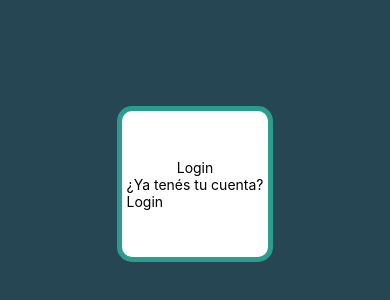
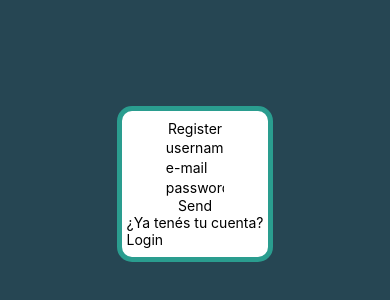
Before and after one commit to MartinaVanderusten/ProyectoReactNative, a React Native app: screen /Register in a window 390 px wide. Shown: the part 238-538 px from the top of the page. Built offline with nearby package versions, Linux system fonts and the light colour scheme; no server answers.

Commit message:
Login + Register funciones

```diff
--- a/src/navigation/StackNavigation.js
+++ b/src/navigation/StackNavigation.js
@@ -2,7 +2,7 @@
 import React, {Component} from 'react'
 import { NavigationContainer } from "@react-navigation/native";
 import { createNativeStackNavigator } from "@react-navigation/native-stack";
-import { auth } from '../firebase/config';
+import { auth, db } from '../firebase/config';
 
 //Componentes propios
 import Login from '../screens/Login/index'
@@ -17,21 +17,46 @@ class StackNavigation extends Component{
     constructor(props){
         super(props)
         this.state = {
-            loggedIn: false,
+            logedIn: false,
+            logError:undefined,
         }
     }
 
-    componentDidMount(){
+/*     componentDidMount(){
         auth.onAuthStateChanged(user => {
             if(user){
-                this.setState({loggedIn: true})
+                this.setState({logedIn: true})
             }
+        })
+    } */
+
+    signUp(username, email, password){
+        auth.createUserWithEmailAndPassword(email, password)
+        .then(() => db.collection('users').add({
+                        owner: email,
+                        name: username,
+                        createdAt: Date.now(),
+                    }))
+        .then(() => this.setState({logedIn: true}))
+        .catch(error => this.setState({logError:error.message}))
+    }
+
+    logIn(email,password){
+        //Método de ingreso de Firebase
+        auth.signInWithEmailAndPassword(email,password)
+        .then(response => this.setState({logedIn:true}))
+        .catch(error => this.setState({logError:error.message}))
+    }
+
+    errorDelete(){
+        this.setState({
+            logError:undefined
         })
     }
 
     logout(){
         auth.signOut()
-        .then(response => this.setState({loggedIn:false}))
+        .then(response => this.setState({logedIn:false}))
         .catch(error => console.log(error))
     }
 
@@ -40,15 +65,31 @@ class StackNavigation extends Component{
             <NavigationContainer>
                 <Stack.Navigator>
                     {
-                        this.state.loggedIn ?
+                        this.state.logedIn ?
                         <Stack.Group>
                             <Stack.Screen name='TabNavigation' component={ TabNavigation } options={{headerShown:false}}/>
                             <Stack.Screen name='Comments' component={ Comments } options={{headerShown:false}}/>
                         </Stack.Group>
                         :
                         <Stack.Group>
-                            <Stack.Screen name='Login' component={ Login } options={{headerShown:false}}/>
-                            <Stack.Screen name='Register' component={ Register } options={{headerShown:false}}/>
+                            <Stack.Screen
+                                name='Login'
+                                options={{headerShown:false}}
+                                children={(props)=><Login
+                                        error={this.state.logError}
+                                        errorDelete={()=>this.errorDelete()}
+                                        logIn={(email,password)=>this.logIn(email,password)}
+                                        {...props}/>}
+                            />
+                            <Stack.Screen
+                                name='Register'
+                                options={{headerShown:false}}
+                                children={(props)=><Register
+                                        error={this.state.logError}
+                                        errorDelete={()=>this.errorDelete()}
+                                        signUp={(username, email, password)=>this.signUp(username, email, password)}
+                                        {...props}/>}
+                            />
                         </Stack.Group>
                     }
                 </Stack.Navigator>
--- a/src/navigation/TabNavigation.js
+++ b/src/navigation/TabNavigation.js
@@ -1,5 +1,6 @@
 //Componentes de terceros
 import React, {Component} from 'react'
+import { StyleSheet, } from 'react-native'
 import { createBottomTabNavigator } from '@react-navigation/bottom-tabs'
 import { FontAwesome5 } from '@expo/vector-icons';
 
@@ -20,11 +21,11 @@ class TabNavigation extends Component{
     render(){
         return(
             <Tab.Navigator screenOptions={ {tabBarShowLabel:false, headerShown:false} }>
-                <Tab.Screen name='Home' component={Home}
+                <Tab.Screen style={styles.home} name='Home' component={Home}
                 options={{tabBarIcon: () => <FontAwesome5 name="home" size={24} color="black" />}}/>
-                <Tab.Screen name='Profile' component={Profile}
+                <Tab.Screen style={styles.profile} name='Profile' component={Profile}
                 options={{tabBarIcon: () => <FontAwesome5 name="child" size={24} color="black" />}}/>
-                <Tab.Screen name='NewPost' component={NewPost}
+                <Tab.Screen style={styles.newPost} name='NewPost' component={NewPost}
                 options={{tabBarIcon: () => <FontAwesome5 name="upload" size={24} color="black" />}}/>
             </Tab.Navigator>
         )
@@ -33,3 +34,15 @@ class TabNavigation extends Component{
 }
 
 export default TabNavigation
+
+const styles = StyleSheet.create({
+    home:{
+      backgroundColor:'#e9c46a',
+    },
+    profile:{
+      backgroundColor:'#f4a261',
+    },
+    newPost:{
+      backgroundColor:'#e76f51',
+    }
+})
--- a/src/screens/Login/index.js
+++ b/src/screens/Login/index.js
@@ -1,17 +1,50 @@
-import { View, Text, StyleSheet, TouchableOpacity} from 'react-native'
+import { View, Text, StyleSheet, TouchableOpacity, TextInput} from 'react-native'
 import React, {Component} from 'react'
+/* import { TextInput } from 'react-native-gesture-handler' */
 
 class Login extends Component {
     constructor(props){
       super(props)
       this.state = {
+        email:"",
+        password:""
       }
     }
+
+    send(){
+      if ((this.state.email.length > 0)&&(this.state.password.length > 0)) {
+        return(this.props.logIn(this.state.email,this.state.password))
+      }
+    }
+
     render(){
       return (
         <View style={styles.body}>
           <View style={styles.conteiner}>
             <Text>Login</Text>
+            <TextInput style={styles.textInput}
+              keyboardType='email-address'
+              placeholder='e-mail'
+              onChangeText={ text => this.setState({email:text})}
+            />
+            <TextInput style={styles.textInput}
+              keyboardType='default'
+              placeholder='password'
+              secureTextEntry={true}
+              onChangeText={ text => this.setState({password:text})}
+            />
+            { this.props.error ?
+              <React.Fragment>
+                <Text>{this.props.error}</Text>
+                <TouchableOpacity onPress={()=>this.props.errorDelete()}>
+                  <Text>Okey</Text>
+                </TouchableOpacity>
+              </React.Fragment>
+              :
+              <TouchableOpacity onPress={() =>this.send()}>
+                <Text>Send</Text>
+              </TouchableOpacity>
+            }
             <View>
               <Text>¿Todavía no tenés tu cuenta?</Text>
               <TouchableOpacity onPress={()=>this.props.navigation.navigate('Register')}>
@@ -44,5 +77,9 @@ const styles = StyleSheet.create({
     borderRadius:15,
     borderWidth:5,
     borderColor:'#2a9d8f'
+  },
+  textInput:{
+    height:20,
+    width:'40%',
   }
 })
--- a/src/screens/Register/Index.js
+++ b/src/screens/Register/Index.js
@@ -1,17 +1,58 @@
-import { View, Text, StyleSheet, TouchableOpacity} from 'react-native'
+import { View, Text, StyleSheet, TouchableOpacity, TextInput} from 'react-native'
 import React, {Component} from 'react'
 
 class Register extends Component {
     constructor(props){
       super(props)
       this.state = {
+        username:"",
+        email:"",
+        password:"",
       }
     }
+
+    send(){
+      console.log(this.state.username)
+      console.log(this.state.email)
+      console.log(this.state.password)
+      if ((this.state.username.length > 0)&&(this.state.email.length > 0)&&(this.state.password.length > 0)) {
+        return(this.props.signUp(this.state.username,this.state.email,this.state.password))
+      }
+    }
+
     render(){
       return (
         <View style={styles.body}>
           <View style={styles.conteiner}>
-            <Text>Login</Text>
+            <Text>Register</Text>
+            <TextInput style={styles.textInput}
+              keyboardType='default'
+              placeholder='username'
+              onChangeText={ text => this.setState({username:text})}
+            />
+            <TextInput style={styles.textInput}
+              keyboardType='email-address'
+              placeholder='e-mail'
+              onChangeText={ text => this.setState({email:text})}
+            />
+            <TextInput style={styles.textInput}
+              keyboardType='default'
+              placeholder='password'
+              secureTextEntry={true}
+              onChangeText={ text => this.setState({password:text})}
+            />
+            { this.props.error ?
+              <React.Fragment>
+                <Text>{this.props.error}</Text>
+                <TouchableOpacity onPress={()=>this.props.errorDelete()}>
+                  <Text>Okey</Text>
+                </TouchableOpacity>
+              </React.Fragment>
+              :
+              <TouchableOpacity onPress={() =>this.send()}>
+                <Text>Send</Text>
+              </TouchableOpacity>
+            }
             <View>
               <Text>¿Ya tenés tu cuenta?</Text>
               <TouchableOpacity onPress={()=>this.props.navigation.navigate('Login')}>
@@ -44,5 +85,9 @@ const styles = StyleSheet.create({
     borderRadius:15,
     borderWidth:5,
     borderColor:'#2a9d8f'
+  },
+  textInput:{
+    height:20,
+    width:'40%',
   }
 })
```
